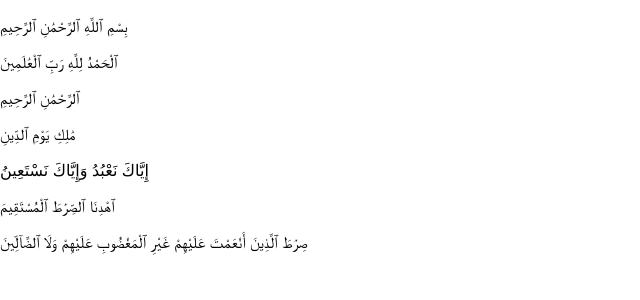
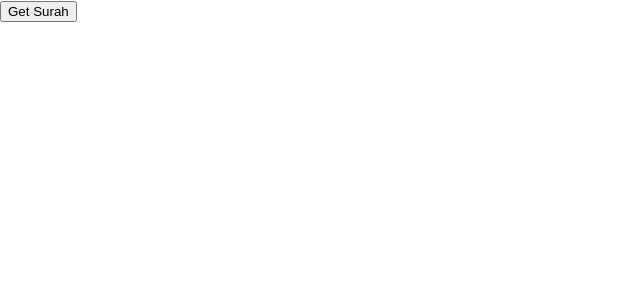
Before and after one commit to ibrahimabdu777/murajah_app, a React (Create React App) app: page / in a window 1280 px wide. Shown: the top 300 px of the page, without its empty margins (0-640 px from the left). Built offline with nearby package versions, Linux system fonts and the light colour scheme; the HTML template or start-up script is replaced by a standard one.

Commit message:
integrating API

```diff
--- a/src/App.js
+++ b/src/App.js
@@ -1,29 +1,44 @@
-import React from "react";
-import quranData from "./qurandata.json"
+import React, { useState } from "react";
 
 
-      {/* <p>{verses.index}</p>
-      <p>{verses.name}</p>
-      <p>{verses.verse.verse_1}</p>
-      for (i=0; i<verses.verse.length; i++)
-      {
-        <p>verses.verse[i]</p>;
-      }
-      {/* <p>{Object.values(verses.verse)}</p> */}
-      {/* <p>{verses.verse.verse_2}</p>
-      <p>{verses.verse.verse_3}</p>
-      <p>{verses.verse.verse_4}</p>
-      <p>{verses.verse.verse_5}</p>
-      <p>{verses.verse.verse_6}</p>
-      <p>{verses.verse.verse_7}</p> */}
-const quranDataObject = Object.values(quranData.verse)
-const displayedAyat = quranDataObject.map((x) => {
-  return <p>{x}</p>
-})
+
+//Get each element in array
+
+
+//Get verses from each element
+//Map verses
+
+
+
 function App() {
 
+  const [fetchedsurah, setFetchedSurah] = useState({})
+
+  const fetchQuranData = () => {
+    fetch("https://raw.githubusercontent.com/semarketir/quranjson/master/source/surah/surah_2.json")
+    .then(res => res.json())
+    .then(quranData => setFetchedSurah(quranData))
+
+
+  }
+
+
+
+
+let displayedAyat= null
+
+if (fetchedsurah.verse){
+  const surahArray = Object.values(fetchedsurah.verse)
+displayedAyat = surahArray.map(ayah => {
+  return <p>{ayah}</p>
+})}
+
+
   return (
-    <div>{displayedAyat}</div>
+    <div>
+    <button onClick={()=> fetchQuranData()}> Get Surah</button>
+    <p>{displayedAyat}</p>
+    </div>
   );
 }
 
--- /dev/null
+++ b/src/index.js
@@ -0,0 +1,17 @@
+import React from 'react';
+import ReactDOM from 'react-dom';
+import './index.css';
+import App from './App';
+import reportWebVitals from './reportWebVitals';
+
+ReactDOM.render(
+  <React.StrictMode>
+    <App />
+  </React.StrictMode>,
+  document.getElementById('root')
+);
+
+// If you want to start measuring performance in your app, pass a function
+// to log results (for example: reportWebVitals(console.log))
+// or send to an analytics endpoint. Learn more: https://bit.ly/CRA-vitals
+reportWebVitals();
--- a/src/qurandata.json
+++ b/src/qurandata.json
@@ -1,4 +1,4 @@
-{
+[{
     "index": "001",
     "name": "al-Fatihah",
     "verse": {
@@ -20,4 +20,27 @@
         }
       }
     ]
-  }
+  },
+  {
+    "index": "001",
+    "name": "al-Fatihah",
+    "verse": {
+      "verse_1": "﻿بِسْمِ ٱللَّهِ ٱلرَّحْمَٰنِ ٱلرَّحِيمِ",
+      "verse_2": "ٱلْحَمْدُ لِلَّهِ رَبِّ ٱلْعَٰلَمِينَ",
+      "verse_3": "ٱلرَّحْمَٰنِ ٱلرَّحِيمِ",
+      "verse_4": "مَٰلِكِ يَوْمِ ٱلدِّينِ",
+      "verse_5": "إِيَّاكَ نَعْبُدُ وَإِيَّاكَ نَسْتَعِينُ",
+      "verse_6": "ٱهْدِنَا ٱلصِّرَٰطَ ٱلْمُسْتَقِيمَ",
+      "verse_7": "صِرَٰطَ ٱلَّذِينَ أَنْعَمْتَ عَلَيْهِمْ غَيْرِ ٱلْمَغْضُوبِ عَلَيْهِمْ وَلَا ٱلضَّآلِّينَ"
+    },
+    "count": 7,
+    "juz": [
+      {
+        "index": "01",
+        "verse": {
+          "start": "verse_1",
+          "end": "verse_7"
+        }
+      }
+    ]
+  }]
```
